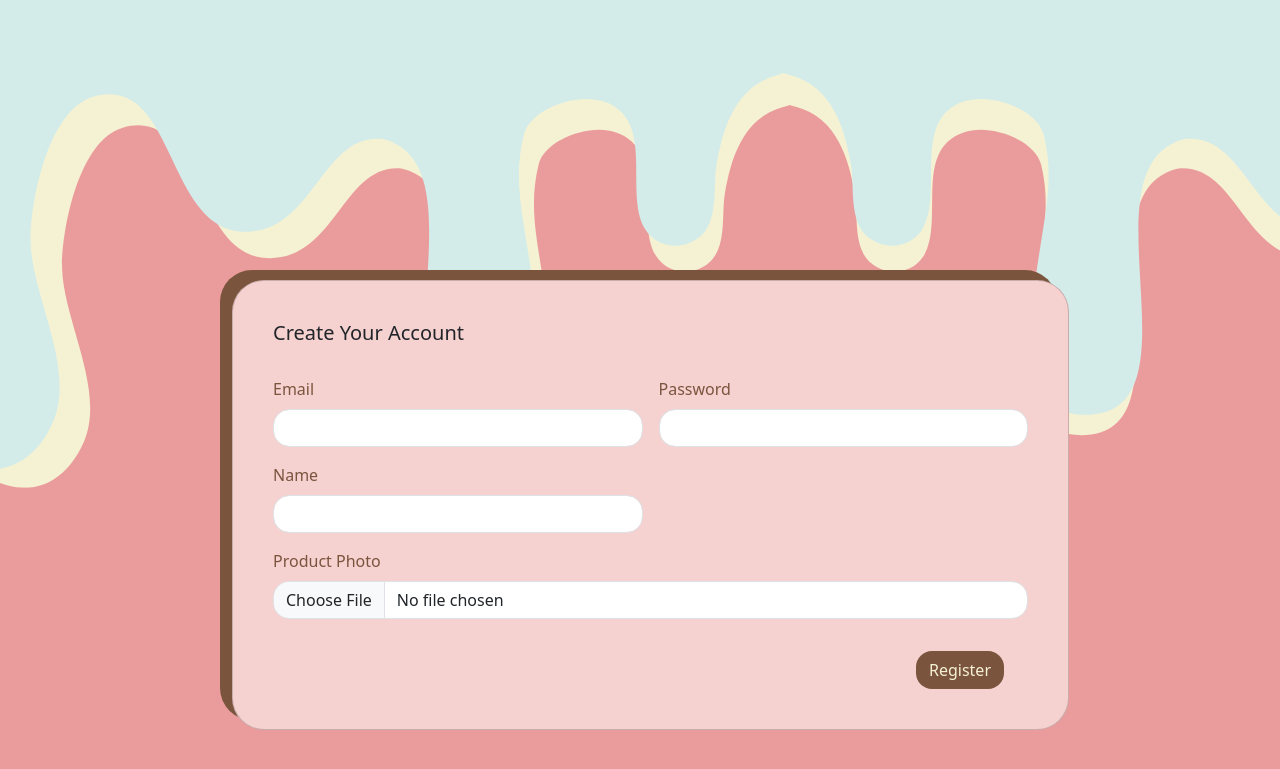
After one commit to Hilmy-19/donutopia, a PHP site: page /register.php in a window 1280 px wide. The commit adds this page. Shown: the top 769 px of the page. Run offline with PHP 8.4, Linux system fonts and the light colour scheme.

Commit message:
membuat frontend register

```diff
--- a/assets/css/register.css
+++ b/assets/css/register.css
@@ -1,77 +1,19 @@
-*{
-    margin: 0;
-    padding: 0;
-    font-family: Verdana, sans-serif;
+body{
+    background-image: url(../image/drip.png);
 }
-section{
-    display: flex;
-    justify-content: center;
-    align-items: center;
-    min-height: 100vh;
-    width: 100%;
-    background: rgb(252, 248, 236);
+
+h5, label{
+    color: #7B543E;
 }
-.form-box{
-    position: relative;
-    width: 400px;
-    height: 750px;
-    background: white;
-    display: flex;
-    justify-content: center;
-    align-items: center;
-    border-radius: 20px;
-    box-shadow: 3px 3px 10px;
+
+.regis{
+    background-color: #F5D1D0;
+    margin-top:280px;
+    margin-left: 150px;
+    box-shadow: -12px -10px 0px 0px rgba(123,84,62,1);
 }
-h2{
-    font-size: 2em;
-    color: rgb(121, 163, 177);
-    text-align: center;
+
+.regis button{
+    background-color:  #7B543E;
+    color: #F5F2D4;
 }
-.inputbox{
-    position: relative;
-    margin: 30px 0;
-    width: 310px;
-    border-bottom: 2px solid rgb(208, 232, 242);
-}
-.inputbox label{
-    position: absolute;
-    top: 50%;
-    left: 5px;
-    transform: translateY(-50%);
-    color: grey;
-    font-size: 1em;
-    pointer-events: none;
-    transition: .5s;
-}
-input:focus ~ label,
-input:valid ~ label{
-    top: -5px;
-}
-.inputbox input{
-    width: 100%;
-    height: 50px;
-    background-color: transparent;
-    border: none;
-    outline: 1px;
-    font-size: 1em;
-    padding: 0 35px 0 5px;
-    color: black;
-}
-button{
-    width: 100%;
-    height: 40px;
-    border-radius: 40px;
-    background: rgb(69, 98, 104);
-    color: whitesmoke;
-    border: none;
-    outline: none;
-    cursor: pointer;
-    font-size: 1em;
-    font-weight: 600;
-}
-.login{
-    font-size: .9em;
-    color: black;
-    text-align: center;
-    margin: 25px 0 10px;
-}
--- a/login.php
+++ b/login.php
@@ -10,7 +10,7 @@
     <script src="assets/js/bootstrap.bundle.js"></script>
     <script type="module" src="https://unpkg.com/ionicons@7.1.0/dist/ionicons/ionicons.esm.js"></script>
     <script nomodule src="https://unpkg.com/ionicons@7.1.0/dist/ionicons/ionicons.js"></script>
-    <title>donutopia</title>
+    <title>login</title>
 </head>
 
 <body>
--- /dev/null
+++ b/register.php
@@ -0,0 +1,45 @@
+<!DOCTYPE html>
+<html lang="en">
+
+<head>
+    <meta charset="UTF-8">
+    <meta http-equiv="X-UA-Compatible" content="IE=edge">
+    <meta name="viewport" content="width=device-width, initial-scale=1.0">
+    <link rel="stylesheet" href="assets/css/bootstrap.css">
+    <link rel="stylesheet" href="assets/css/register.css">
+    <script src="assets/js/bootstrap.bundle.js"></script>
+    <title>register</title>
+</head>
+
+<body>
+    <div class="container">
+        <div class="card rounded-5 p-4 w-75 mb-3 regis">
+            <div class="card-body">
+                <h5 class="card-title pb-4">Create Your Account</h5>
+                <form class="row g-3">
+                    <div class="col-md-6">
+                        <label for="inputEmail4" class="form-label">Email</label>
+                        <input type="text" class="form-control rounded-4">
+                    </div>
+                    <div class="col-md-6">
+                        <label for="inputPassword4" class="form-label">Password</label>
+                        <input type="text" class="form-control rounded-4">
+                    </div>
+                    <div class="col-md-6">
+                        <label for="inputPassword4" class="form-label">Name</label>
+                        <input type="text" class="form-control rounded-4">
+                    </div>
+                    <div class="mb-3">
+                        <label for="formFile" class="form-label">Product Photo</label>
+                        <input class="form-control rounded-4" type="file">
+                    </div>
+                    <div class="d-grid gap-2 d-md-flex justify-content-md-end">
+                        <button class="btn me-md-4 rounded-4" type="button">Register</button>
+                    </div>
+                </form>
+            </div>
+        </div>
+    </div>
+</body>
+
+</html>
```
